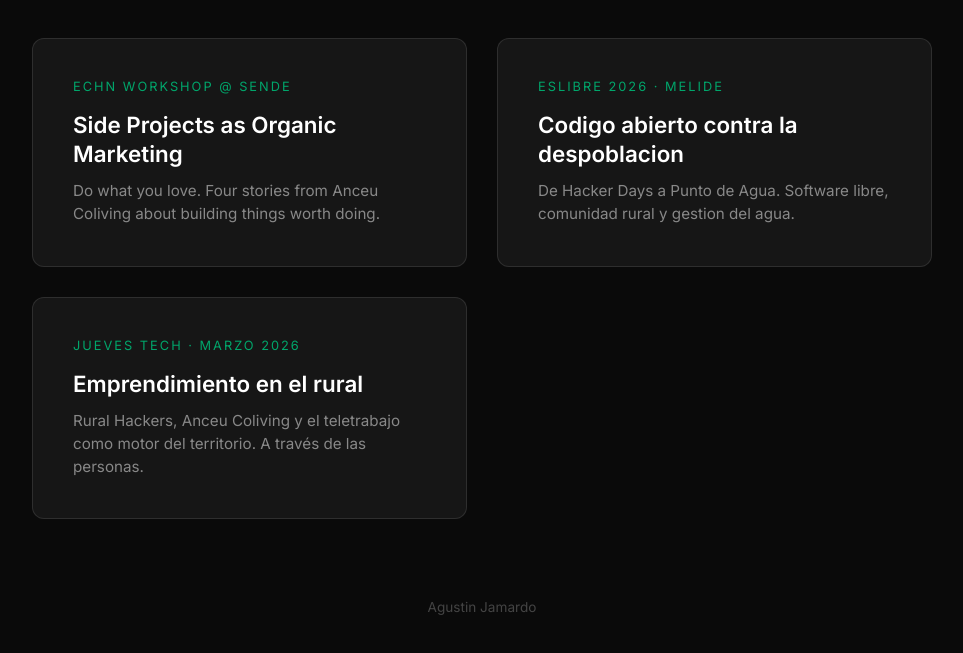
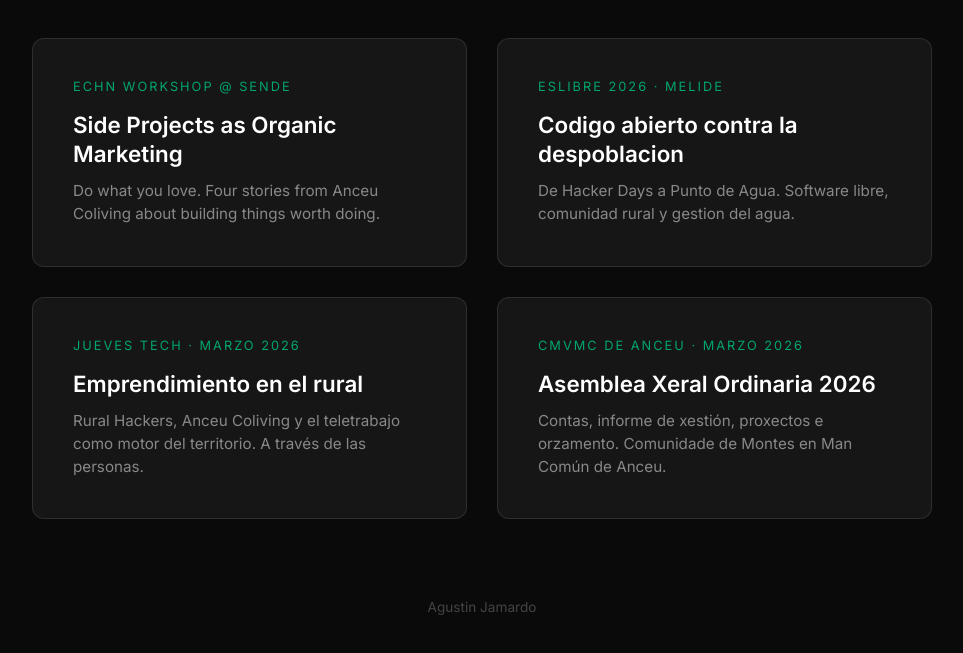
Before and after one commit to ruralhackers/presentations, a plain HTML site: page index.html in a window 1280 px wide. Shown: the part 131-784 px from the top of the page, without its empty margins (158-1121 px from the left). Drawn offline with Linux system fonts and the light colour scheme.

Commit message:
Add montes-anceu-2026 card to root index
Co-Authored-By: Claude Sonnet 4.6 <noreply@anthropic.com>

```diff
--- a/index.html
+++ b/index.html
@@ -104,6 +104,11 @@
             <h2>Emprendimiento en el rural</h2>
             <p>Rural Hackers, Anceu Coliving y el teletrabajo como motor del territorio. A través de las personas.</p>
         </a>
+        <a href="montes-anceu-2026/slides.html" class="card">
+            <div class="tag">CMVMC de Anceu · Marzo 2026</div>
+            <h2>Asemblea Xeral Ordinaria 2026</h2>
+            <p>Contas, informe de xestión, proxectos e orzamento. Comunidade de Montes en Man Común de Anceu.</p>
+        </a>
     </div>
     <p class="footer">Agustin Jamardo</p>
 </body>
```
